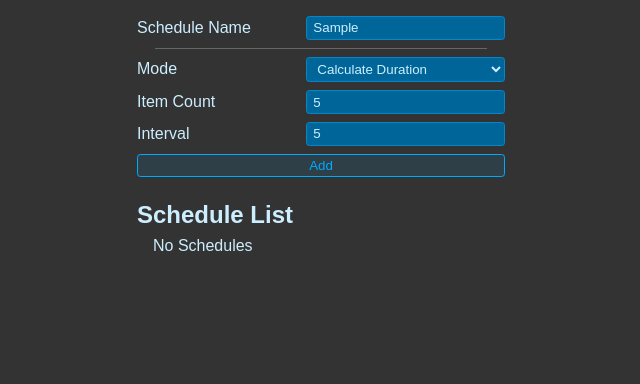
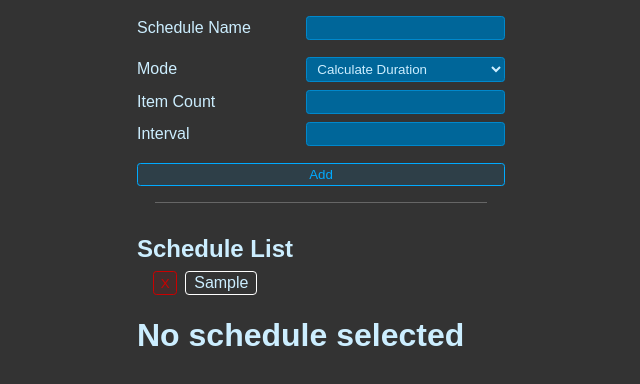
Before and after one commit to CJ-Kaiser/consumable-use-scheduler, a React (Vite) app: page / in a window 1280 px wide. Both pictures are taken after typing "Sample", "5", "5" into the empty fields and a click on the button "Add". Shown: the top 384 px of the page, without its empty margins (319-959 px from the left). Built offline with nearby package versions, Linux system fonts and the light colour scheme.

Commit message:
Boilerplate for selecting & displaying a schedule

```diff
--- a/src/App.jsx
+++ b/src/App.jsx
@@ -3,9 +3,11 @@ import "./styles.css"
 import { NewScheduleForm } from "./NewScheduleForm";
 import { ScheduleList } from "./ScheduleList";
 import useSchedules from "./useSchedules";
+import { Schedule } from "./Schedule";
 
 export default function App() {
   const [schedules, setSchedules] = useSchedules();
+  const [selected, setSelected] = useState(null);
 
   function addSchedule(title) {
     setSchedules(currentSchedules => {
@@ -31,6 +33,15 @@ export default function App() {
     setSchedules(currentSchedules => {
       return currentSchedules.filter(Schedule => Schedule.id !== id);
     });
+
+    if(selected.id == id)
+      setSelected(null);
+  }
+
+  function selectSchedule(id) {
+    let schedule = schedules.find(s => s.id == id);
+    if(schedule !== undefined)
+      setSelected(schedule);
   }
 
   return (
@@ -40,8 +51,9 @@ export default function App() {
       <ScheduleList
         Schedules={schedules}
         deleteSchedule={deleteSchedule}
+        selectSchedule={selectSchedule}
       />
-
+      <Schedule schedule={selected}/>
     </>
   );
 }
--- a/src/NewScheduleForm.jsx
+++ b/src/NewScheduleForm.jsx
@@ -15,7 +15,7 @@ const modeOptions = [
   }
 ];
 
-//TODO: Formik for Validation? Refer to project from Ract Basics.
+//TODO: Formik and Yup for validation? Refer to project from Ract Basics.
 export function NewScheduleForm({onSubmit}) {
     const [name, setName] = useState("");
     const [duration, setDuration] = useState("");
@@ -27,12 +27,14 @@ export function NewScheduleForm({onSubmit}) {
     function handleSubmit(e) {
       e.preventDefault();
       if(name === "") return;
-      if(duration === NaN || duration <= 0) return;
+      //if(duration === NaN || duration <= 0) return;
 
       onSubmit(name);
 
       setName("");
       setDuration("");
+      setInterval("");
+      setItemCount("");
     };
 
     const showDurationInput = () => mode != "durationMissing";
@@ -54,7 +56,7 @@ export function NewScheduleForm({onSubmit}) {
             onChange={e => setName(e.target.value)}
           />
         </label>
-        <div className="form-sep"></div>
+        <div className="form-sep-invis"></div>
         <label htmlFor="mode" className="form-input-h">Mode
             <select
               id="mode"
@@ -96,7 +98,9 @@ export function NewScheduleForm({onSubmit}) {
               />
             </label>
           }
+          <div className="form-sep-invis"></div>
         <button className="btn">Add</button>
+        <div className="form-sep"></div>
       </form>
     );
 }
--- /dev/null
+++ b/src/Schedule.jsx
@@ -0,0 +1,11 @@
+export function Schedule({schedule}) {
+    if(!schedule)
+        return <h1>No schedule selected</h1>
+
+    return (
+        <>
+            <h1>{schedule.title}</h1>
+            <p>{schedule.id}</p>
+        </>
+    );
+}
--- a/src/ScheduleItem.jsx
+++ b/src/ScheduleItem.jsx
@@ -1,4 +1,4 @@
-export function ScheduleItem({id, title, deleteSchedule}) {
+export function ScheduleItem({id, title, deleteSchedule, selectSchedule}) {
     return (
       <li>
 
@@ -9,6 +9,7 @@ export function ScheduleItem({id, title, deleteSchedule}) {
           X</button>
         <label
           className="listItemLabel"
+          onClick={()=>selectSchedule(id)}
         >
           {title}
         </label>
--- a/src/ScheduleList.jsx
+++ b/src/ScheduleList.jsx
@@ -1,6 +1,6 @@
 import { ScheduleItem } from "./ScheduleItem";
 
-export function ScheduleList({ Schedules, deleteSchedule }) {
+export function ScheduleList({ Schedules, deleteSchedule, selectSchedule }) {
     return (
         <ul className="list">
             {Schedules.length === 0 && "No Schedules"}
@@ -10,6 +10,7 @@ export function ScheduleList({ Schedules, deleteSchedule }) {
                         {...Schedule}
                         key={Schedule.id}
                         deleteSchedule={deleteSchedule}
+                        selectSchedule={selectSchedule}
                     />
                 );
             })}
--- a/src/styles.css
+++ b/src/styles.css
@@ -33,6 +33,12 @@ body {
   width: 90%;
   height: 1px;
   background-color: #666;
+  margin: 0.5em auto;
+}
+
+.form-sep-invis {
+  width: 90%;
+  height: 1px;
   margin: 0 auto;
 }
 
```
